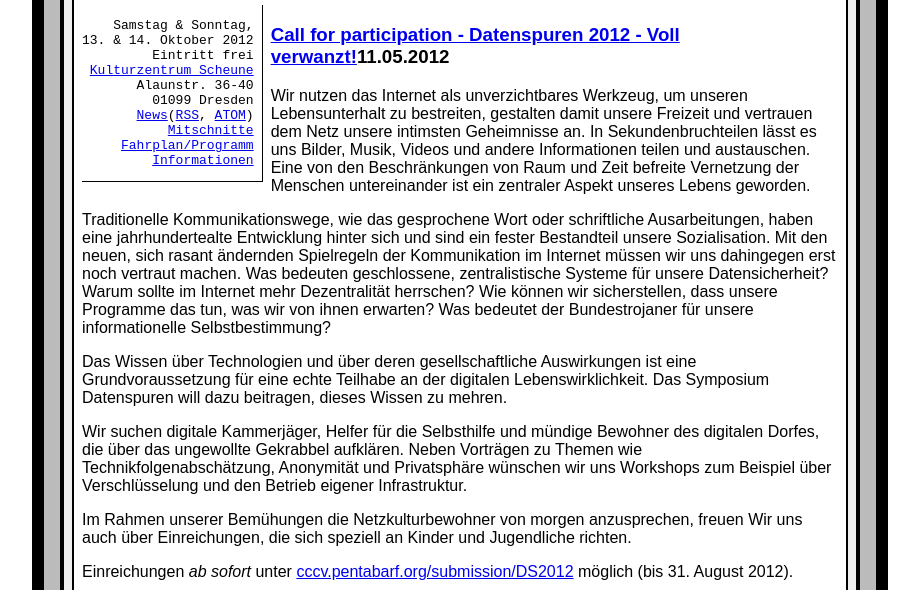
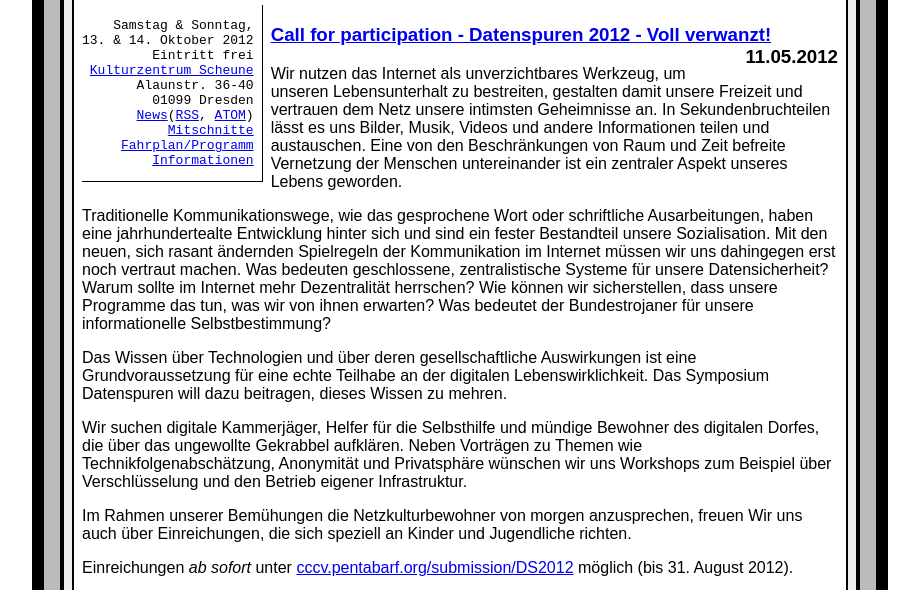
Before and after one commit to payload/ds12, a plain HTML site: page index.html in a window 1280 px wide. Shown: the part 199-789 px from the top of the page, without its empty margins (188-1107 px from the left). Drawn offline with Linux system fonts and the light colour scheme.

Commit message:
moved .date to the right

```diff
--- a/style/style.css
+++ b/style/style.css
@@ -83,6 +83,7 @@ body > * {
     list-style: none;
     padding-left: 0px;
 }
+.date { float: right; }
 /**/
 
 /* footer */
```
